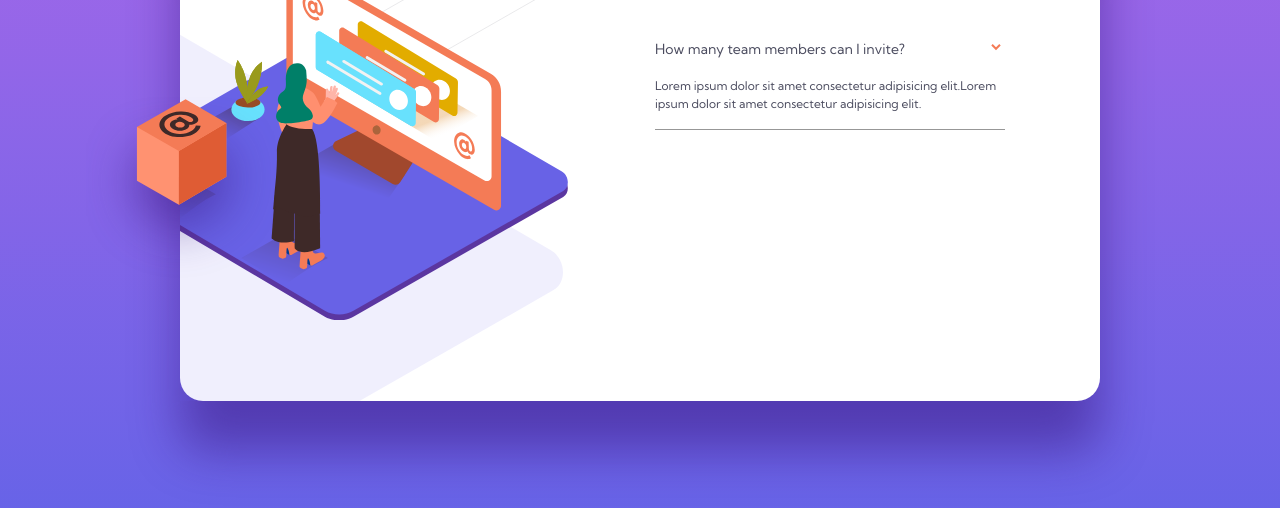
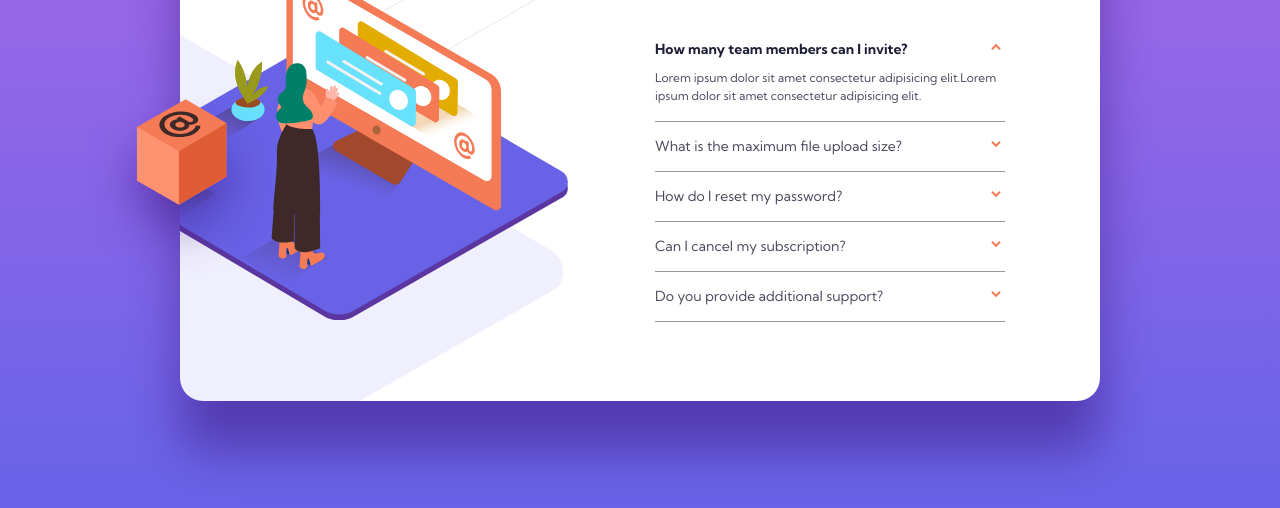
Before and after one commit to olena-ostapenko/faq-accordion-card, a plain HTML site: page index.html in a window 1280 px wide. Both pictures are taken after a click on the link "How many team members can I invite?". Shown: the part 254-762 px from the top of the page. Drawn offline with Linux system fonts and the light colour scheme.

Commit message:
finish js

```diff
--- /dev/null
+++ b/app.js
@@ -0,0 +1,28 @@
+let a = document.querySelectorAll("a.header")
+let parents = document.querySelectorAll('.text')
+
+let isClosed = []
+parents.forEach((element, index) => {
+    isClosed[index] = true;
+})
+
+a.forEach((element, index) => {
+    element.addEventListener("click", function (event) {
+        event.preventDefault()
+        if (isClosed[index]) {
+            isClosed[index] = false
+            parents[index].classList.add("choise")
+            parents.forEach((element2, index2) => {
+                if (index2 != index) {
+                    parents[index2].classList.remove("choise")
+                    isClosed[index2] = true
+                }
+            })
+        }
+        else {
+            isClosed[index] = true
+            parents[index].classList.remove("choise")
+        }
+        console.log(isClosed)
+    })
+})
--- a/index.html
+++ b/index.html
@@ -42,46 +42,52 @@
                     <div class="line">
                     </div>
                 </div>
-                <!-- <div class="text file">
-                    <div class="header">
-                        <p class="red">What is the maximum file upload size?</p>
-                        <button class="v">
-                        </button>
+
+                <div class="text file">
+                    <div>
+                        <a href="#" class="header ">
+                            <span class="red">What is the maximum file upload size?</span>
+                           <span class="button"> <i class="v"></i> </span>
+                        </a>
                     </div>
-                    <p class="text-hidden" >No more than 2GB. All files in your account must fit your allotted storage space.</p>
+                    <p class="text-hidden">No more than 2GB. All files in your account must fit your allotted storage space.</p>
                     <div class="line">
                     </div>
                 </div>
                 <div class="text password">
-                    <div class="header">
-                        <p class="red">How do I reset my password?</p>
-                        <button class="v">
-                        </button>
+                    <div>
+                        <a href="#" class="header">
+                            <span class="red">How do I reset my password?</span>
+                           <span class="button"> <i class="v"></i> </span>
+                        </a>
                     </div>
-                    <p class="text-hidden" hidden>Lorem ipsum dolor sit amet consectetur adipisicing elit.Lorem ipsum dolor sit amet consectetur adipisicing elit.</p>
+                    <p class="text-hidden">Lorem ipsum dolor sit amet consectetur adipisicing elit.Lorem ipsum dolor sit amet consectetur adipisicing elit.</p>
                     <div class="line">
                     </div>
                 </div>
                 <div class="text subscription">
-                    <div class="header">
-                        <p class="red">Can I cancel my subscription?</p>
-                        <button class="v">
-                        </button>
+                    <div>
+                        <a href="#" class="header">
+                            <span class="red">Can I cancel my subscription?</span>
+                           <span class="button"> <i class="v"></i> </span>
+                        </a>
                     </div>
-                    <p class="text-hidden" hidden>Lorem ipsum dolor sit amet consectetur adipisicing elit.Lorem ipsum dolor sit amet consectetur adipisicing elit.</p>
+                    <p class="text-hidden">Lorem ipsum dolor sit amet consectetur adipisicing elit.Lorem ipsum dolor sit amet consectetur adipisicing elit.</p>
                     <div class="line">
                     </div>
                 </div>
                 <div class="text support">
-                    <div class="header">
-                        <p class="red">Do you provide additional support?</p>
-                        <button class="v">
-                        </button>
+                    <div>
+                        <a href="#" class="header">
+                            <span class="red">Do you provide additional support?</span>
+                           <span class="button"> <i class="v"></i> </span>
+                        </a>
                     </div>
-                    <p class="text-hidden" hidden>Lorem ipsum dolor sit amet consectetur adipisicing elit.Lorem ipsum dolor sit amet consectetur adipisicing elit.</p>
+                    <p class="text-hidden">Lorem ipsum dolor sit amet consectetur adipisicing elit.Lorem ipsum dolor sit amet consectetur adipisicing elit.</p>
                     <div class="line">
                     </div>
-                </div> -->
+                </div>
+
 
             </div>
 
@@ -92,6 +98,6 @@
 
 
  </div>
-
+    <script src="./app.js"></script>
 </body>
 </html>
--- a/styles.css
+++ b/styles.css
@@ -30,19 +30,15 @@ p{
 span{font-weight: 400;
     color:rgba(75, 76, 95, 1);
     font-size: 14px;
-
 }
-.red{
-
-
-}
+/* .red{
+    margin-bottom: 13px;
+} */
 .red:hover{
     color: rgba(244, 123, 86, 1);
     cursor: pointer;
 }
-
-
-.select{
+.choise .red{
     color:rgba(30, 31, 54, 1);
     font-weight: 700;
 
@@ -50,8 +46,11 @@ span{font-weight: 400;
 .text-hidden{
     line-height: 18px;
     font-size: 12px;
-
-    margin-bottom: 16px;
+    /* margin-bottom: 16px; */
+    /* display: none; */
+    height: 0px;
+    overflow: hidden;
+    transition: all 0.25s ease-in-out;;
 }
 
 /* =================================== */
@@ -135,12 +134,12 @@ body {
     height: 286px;
     display: flex;
     flex-direction: column;
-    justify-content: space-between;
-
+    justify-content: flex-start;
 }
  .text{
     display: flex;
     flex-direction: column;
+
 
 }
 .header{
@@ -149,12 +148,14 @@ body {
     justify-content: space-between;
     align-items: center;
     width: 100%;
-    margin-bottom: 19px;
     text-decoration: none;
 }
 .line{
+    margin-top: 15px;
+    margin-bottom: 15px;
     width: 350px;
     border-top: 1px solid rgba(151, 151, 151, 1);
+
 }
  .v{
     width: 14px;
@@ -166,4 +167,17 @@ body {
     cursor: pointer;
     padding:0;
     display: inline-block;
+    transition: all 0.25s ease-in-out;;
 }
+.choise .v{
+    transform: scaleY(-1);
+}
+.text-hidden{
+
+    margin-bottom: 1px;
+}
+/* =================================== */
+.choise .text-hidden {
+   height: 100%;
+   margin-top: 11px;
+}
```
